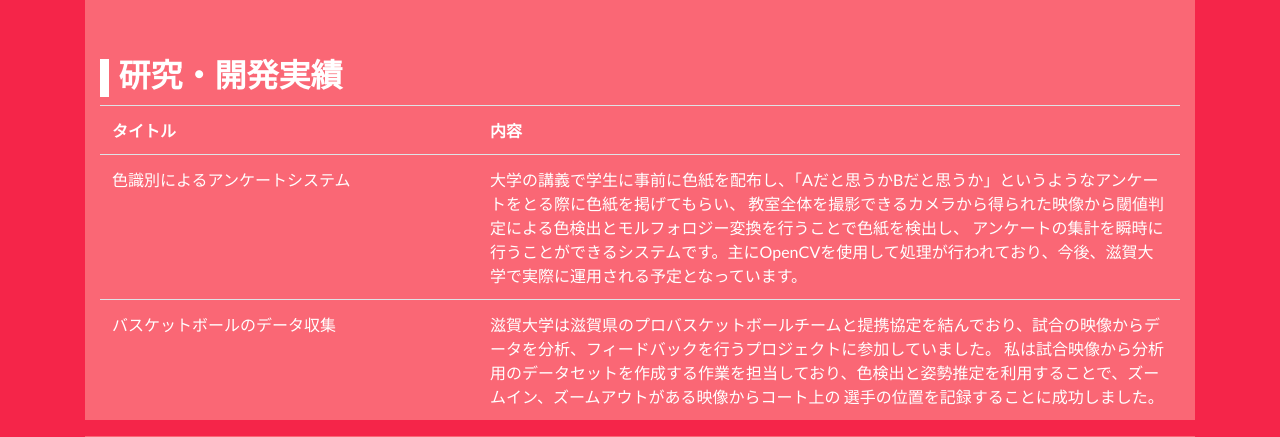
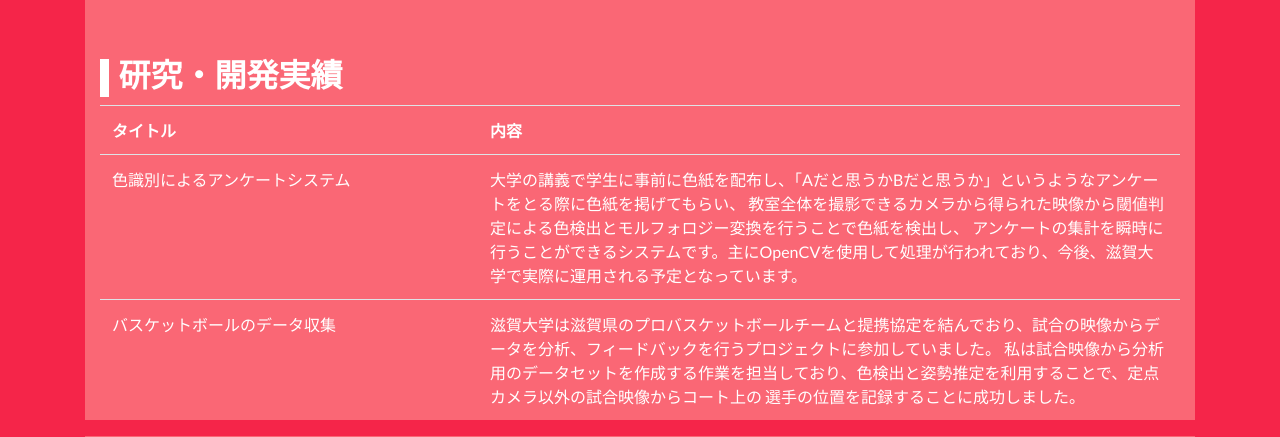
Before and after one commit to zoniha/portfolio-src, a Django app: page /profile/ in a window 1280 px wide. Shown: the part 866-1303 px from the top of the page. Run offline with Django 3.2, Linux system fonts and the light colour scheme; some libraries are stand-ins or nearby versions.

Commit message:
changed better phrase.

```diff
--- a/afterglow/templates/afterglow/my_profile.html
+++ b/afterglow/templates/afterglow/my_profile.html
@@ -42,7 +42,7 @@
                     </td></tr>
                     <tr><td>バスケットボールのデータ収集</td><td>
                         滋賀大学は滋賀県のプロバスケットボールチームと提携協定を結んでおり、試合の映像からデータを分析、フィードバックを行うプロジェクトに参加していました。
-                        私は試合映像から分析用のデータセットを作成する作業を担当しており、色検出と姿勢推定を利用することで、ズームイン、ズームアウトがある映像からコート上の
+                        私は試合映像から分析用のデータセットを作成する作業を担当しており、色検出と姿勢推定を利用することで、定点カメラ以外の試合映像からコート上の
                         選手の位置を記録することに成功しました。
                     </td></tr>
                 </table>
```
